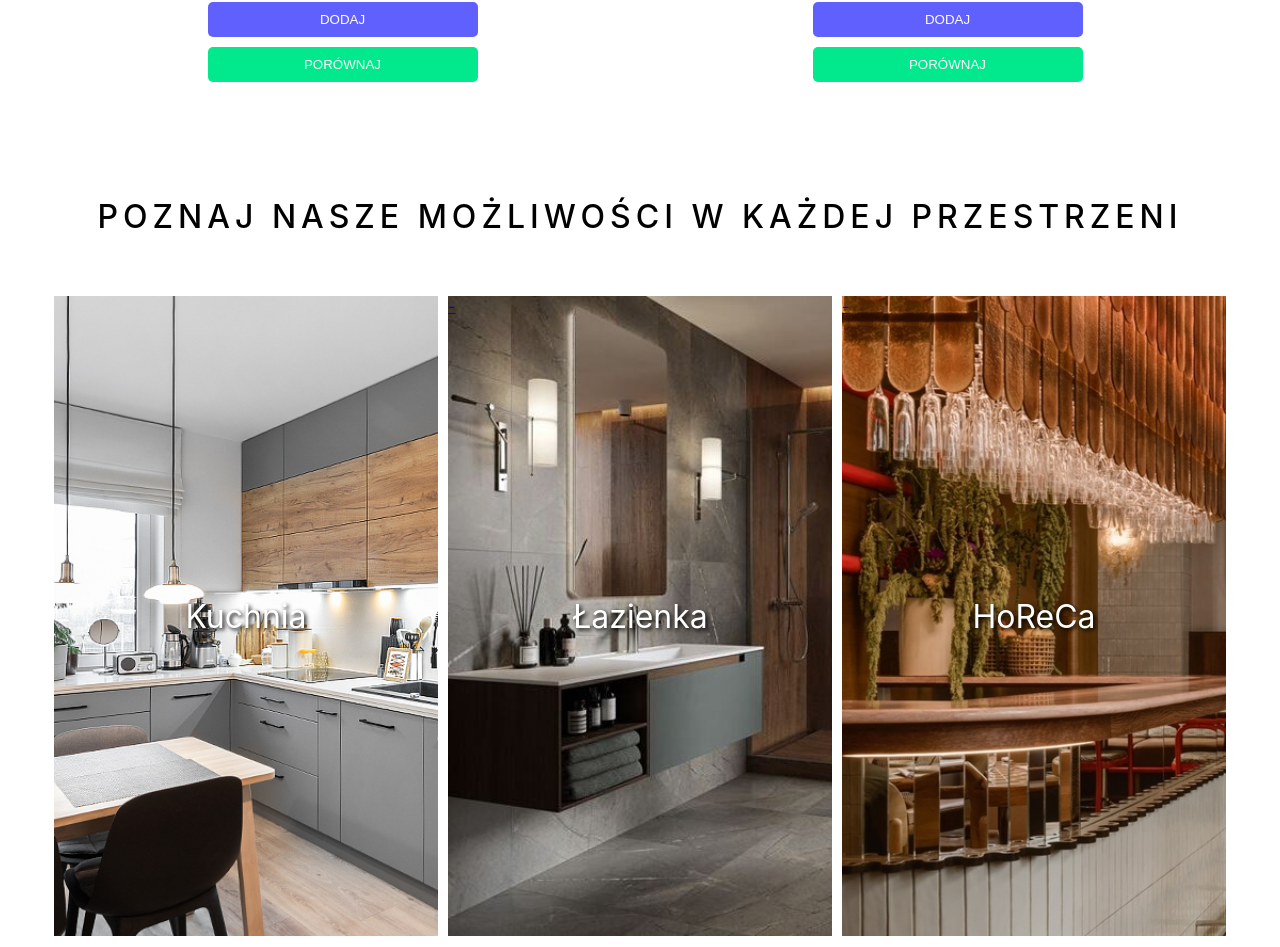
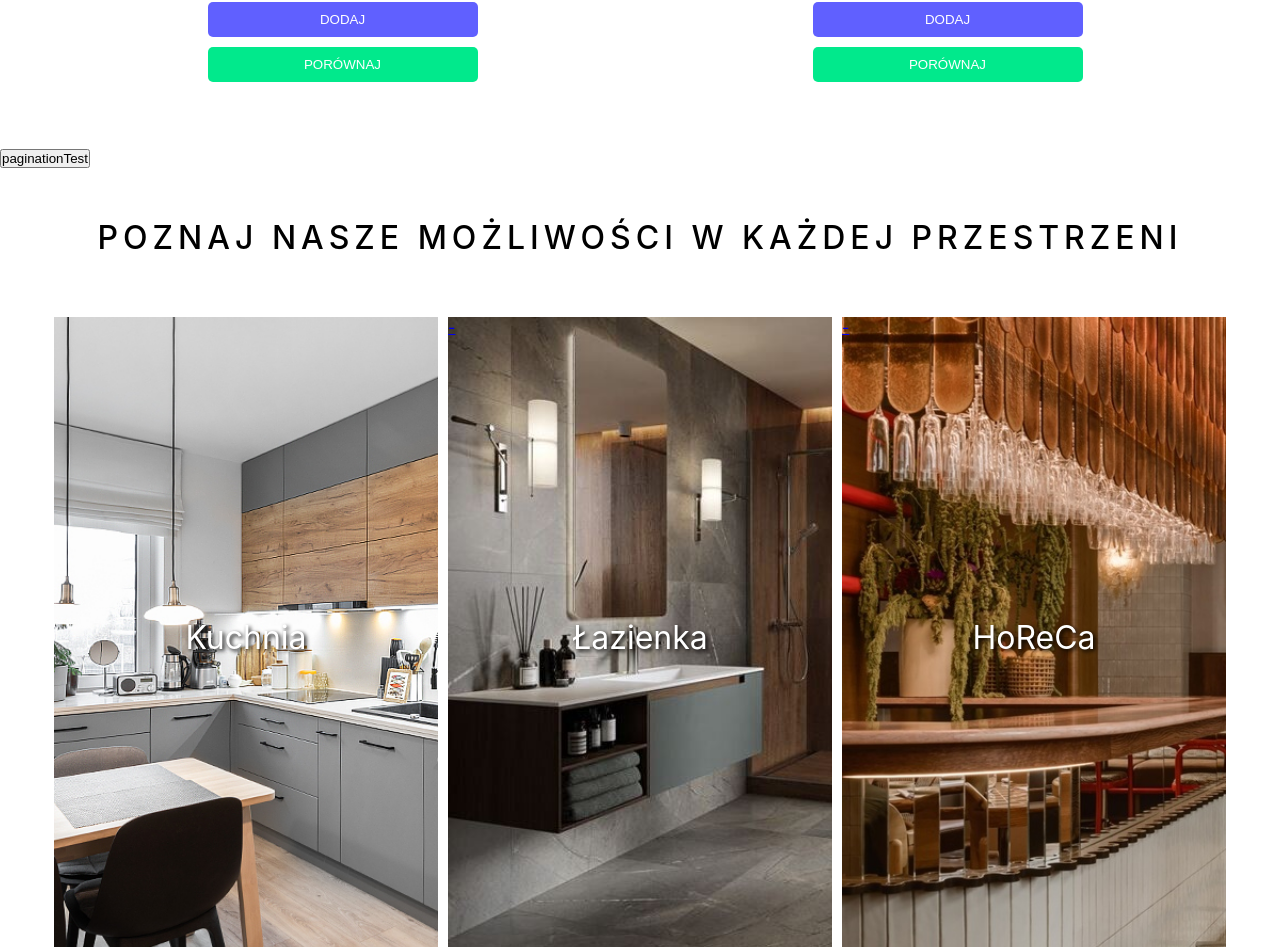
Before and after one commit to marcinoles87/my-app2, a React (Create React App) app: page / in a window 1280 px wide. Shown: the part 3707-4654 px from the top of the page. Built offline with nearby package versions, Linux system fonts and the light colour scheme.

Commit message:
add code

```diff
--- a/src/App.js
+++ b/src/App.js
@@ -36,8 +36,8 @@ function App() {
 
     <BrowserRouter>
       <Nav></Nav>
+
       <Koszyk koszyk={koszyk}></Koszyk>
-      <Porownywarka porownaj={porownaj}></Porownywarka>
 
 
       <Routes>
@@ -61,6 +61,10 @@ function App() {
 
       </Routes>
 
+            <Porownywarka porownaj={porownaj}></Porownywarka>
+
+
+
       </BrowserRouter>
 
     </div>
--- /dev/null
+++ b/src/Database/Pagination.jsx
@@ -0,0 +1,64 @@
+import React from 'react'
+import { useState } from 'react'
+import { Link } from 'react-router'
+
+function Pagination(database ,setDatabase) {
+
+    const [pagination,setPagiantion] = useState([])
+
+
+    console.log(database.database)
+
+
+    const paginationAdd = () =>{
+
+
+
+
+        const databasePagination = database.database
+        let databaseLength = databasePagination.length
+
+                const p1 = databasePagination.slice(0,4)
+                const p2 = databasePagination.slice(4,8)
+                const p3 = databasePagination.slice(8,12)
+                const p4 = databasePagination.slice(12,17)
+
+
+
+           const mapPag = []
+
+           setPagiantion(mapPag)
+
+          for( let i = 0; i<=databaseLength/4 ; i++){
+            const minArray = i*4
+            const maxArray = minArray+4
+            const e1 = databasePagination.slice(minArray,maxArray)
+            console.log(e1)
+            mapPag.push( <button onClick={ (e) => setDatabase(e1)}>{i}</button>)
+            console.log(mapPag)
+
+          }
+
+        }
+  return (
+    <div className='pagination-container'>
+         <div className='pagination'>
+              <ul>
+                {pagination.map( (item,index) =>{
+                  return(
+                    <li key={index}>
+                      <Link>{item}</Link>
+                    </li>
+                  )
+                })}
+              </ul>
+              <button onClick={paginationAdd}>paginationTest</button>
+
+              <p id='demo'></p>
+            </div>
+
+    </div>
+  )
+}
+
+export default Pagination
--- a/src/components/Header.jsx
+++ b/src/components/Header.jsx
@@ -1,4 +1,5 @@
 import React, { useEffect, useState } from 'react'
+import Pagination from '../Database/Pagination'
 import Database from '../Database/Database'
 import kai from '../media/kaiLoop.png'
 import wl from '../media/wlLoop.png'
@@ -170,10 +171,12 @@ function Header({koszyk,setKoszyk,setDatabase,database,setProduktOpis,porownaj,s
           <Database koszyk={koszyk} setKoszyk={setKoszyk} setDatabase={setDatabase} database={database} setProduktOpis={setProduktOpis} porownaj={porownaj} setPorownaj={setPorownaj}></Database>
           }
 
+
+
            </div>
 
 
-
+          <Pagination database={database} setDatabase={setDatabase}></Pagination>
           <Main></Main>
           <Opinie></Opinie>
           <Newsletter></Newsletter>
```
